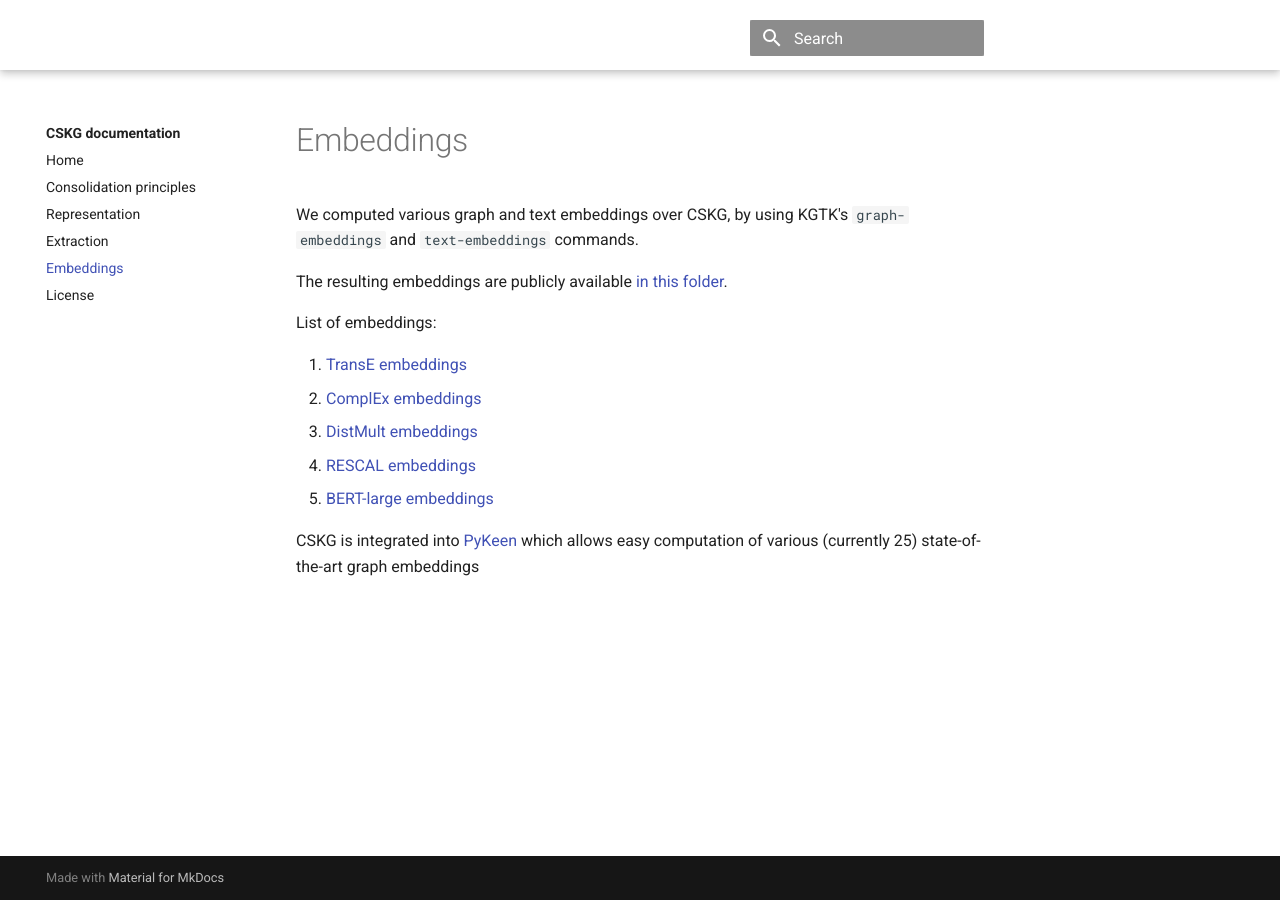
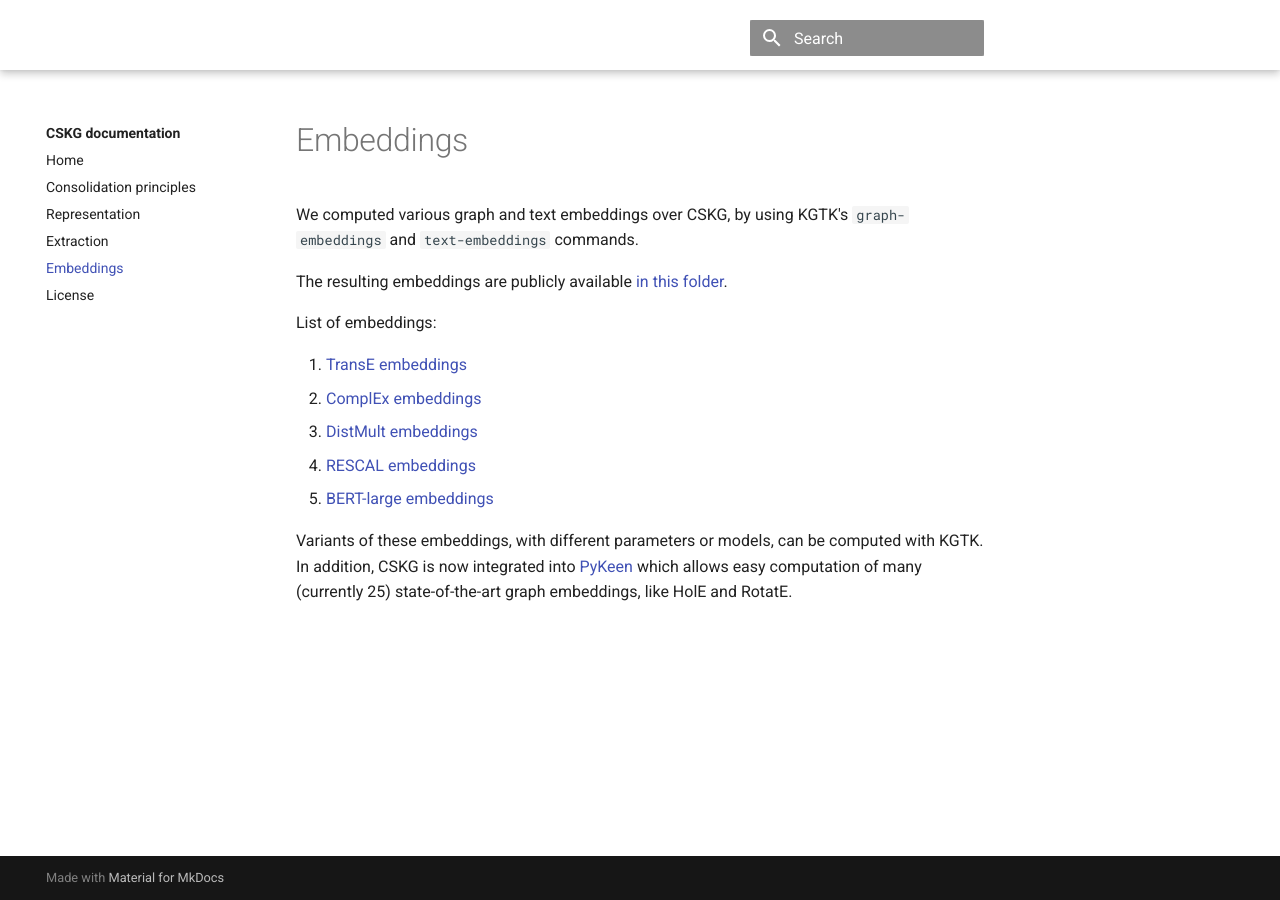
Before and after one commit to usc-isi-i2/cskg, an MkDocs documentation site: the page built from docs/embeddings.md, in a window 1280 px wide. Built offline with MkDocs 1.6.1 and Material for MkDocs 9.7.7, drawn with Linux system fonts in a browser that asks for light colours; comment, search, counter and statistics services are not loaded.

Commit message:
Update embeddings.md

```diff
--- a/docs/embeddings.md
+++ b/docs/embeddings.md
@@ -12,5 +12,4 @@ List of embeddings:
 4. [RESCAL embeddings](https://drive.google.com/file/d/1aNM9gEU-NvecWYVKPSQ1SIdIfW8L1DfR/view?usp=sharing)
 5. [BERT-large embeddings](https://drive.google.com/file/d/1EG_9TjZyo-EXofNkx7sV48igEzwz_fTT/view?usp=sharing)
 
-
-CSKG is integrated into [PyKeen](https://github.com/pykeen/pykeen) which allows easy computation of various (currently 25) state-of-the-art graph embeddings
+Variants of these embeddings, with different parameters or models, can be computed with KGTK. In addition, CSKG is now integrated into [PyKeen](https://github.com/pykeen/pykeen) which allows easy computation of many (currently 25) state-of-the-art graph embeddings, like HolE and RotatE.
```
